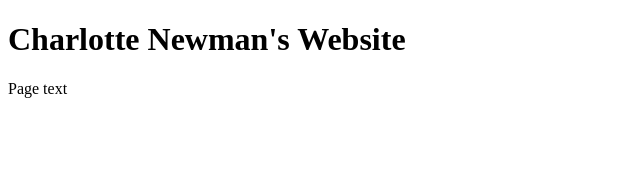
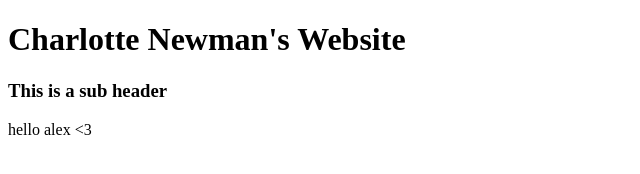
Before and after one commit to charnewman17/charnewman17.github.io, a plain HTML site: page index.html in a window 1280 px wide. Shown: the whole page, without its empty margins (0-640 px from the left). Drawn offline with Linux system fonts and the light colour scheme.

Commit message:
Further testing with HTML

```diff
--- a/index.html
+++ b/index.html
@@ -2,6 +2,7 @@
 <html>
 <body>
 <h1>Charlotte Newman's Website</h1>
-<p>Page text</p>
+<h3> This is a sub header</h3>
+<p>hello alex <3</p>
 </body>
 </html>
```
